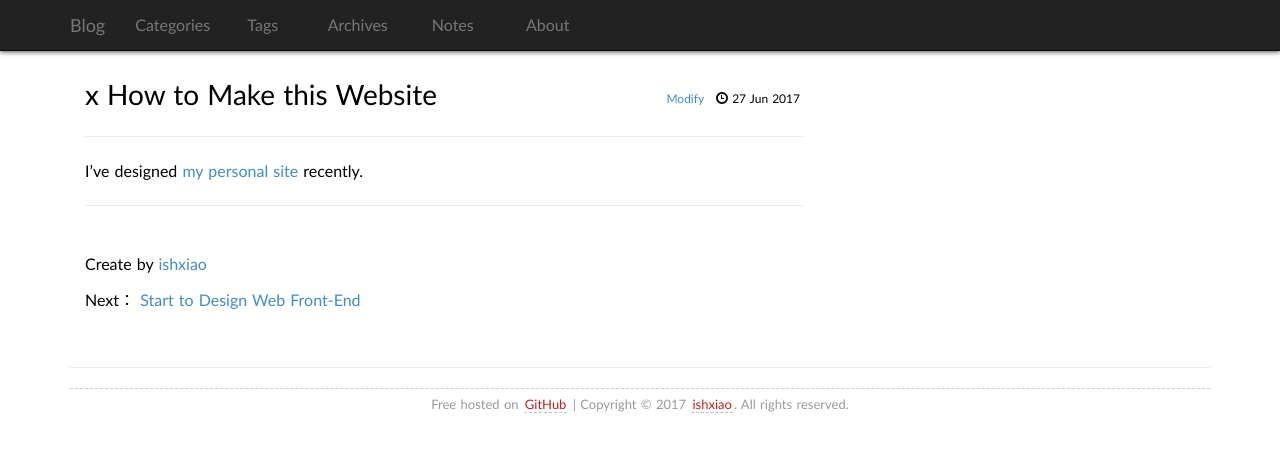
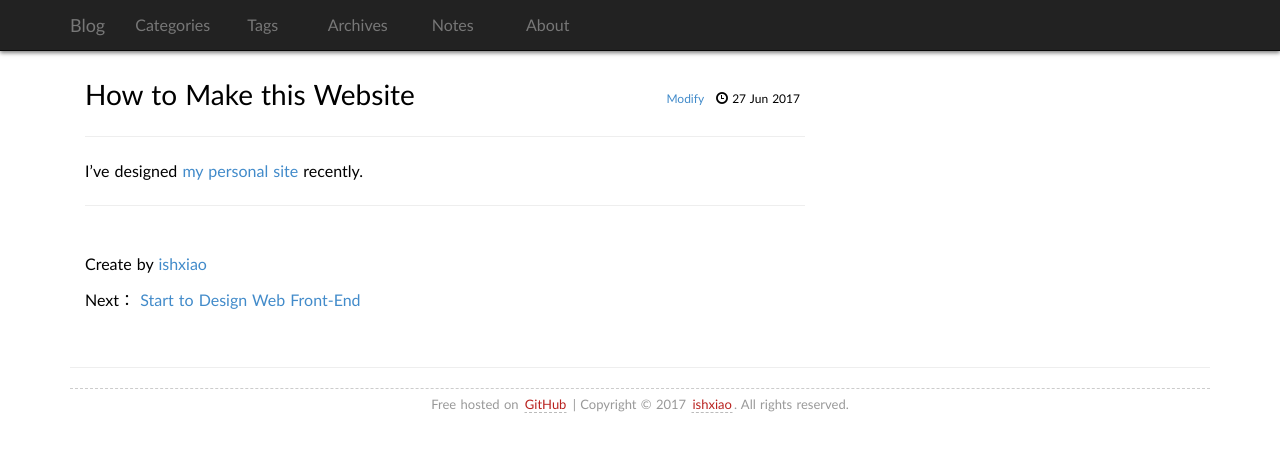
Before and after one commit to ishxiao/blog, a Jekyll site: the page built from _posts/2017-06-27-how-to-make-this-website.md, in a window 1280 px wide. Shown: the top 452 px of the page. Built offline with Jekyll 4.4.1, drawn with Linux system fonts in a browser that asks for light colours; some web fonts are replaced.

```diff
--- a/_layouts/post.html
+++ b/_layouts/post.html
@@ -15,7 +15,7 @@
  	<div class="post-list-body">
         	<div class="all-posts" post-cate="All">
  		<header>
-		<h1>x
+		<h1>
 		  {{ page.title }}
 		  <div class="post-date"><a href="{{ site.github_url}}/blob/gh-pages/{{page.path}}" target="_blank">Modify</a>&nbsp;&nbsp;
 			<span class="glyphicon glyphicon-time"></span>
```
